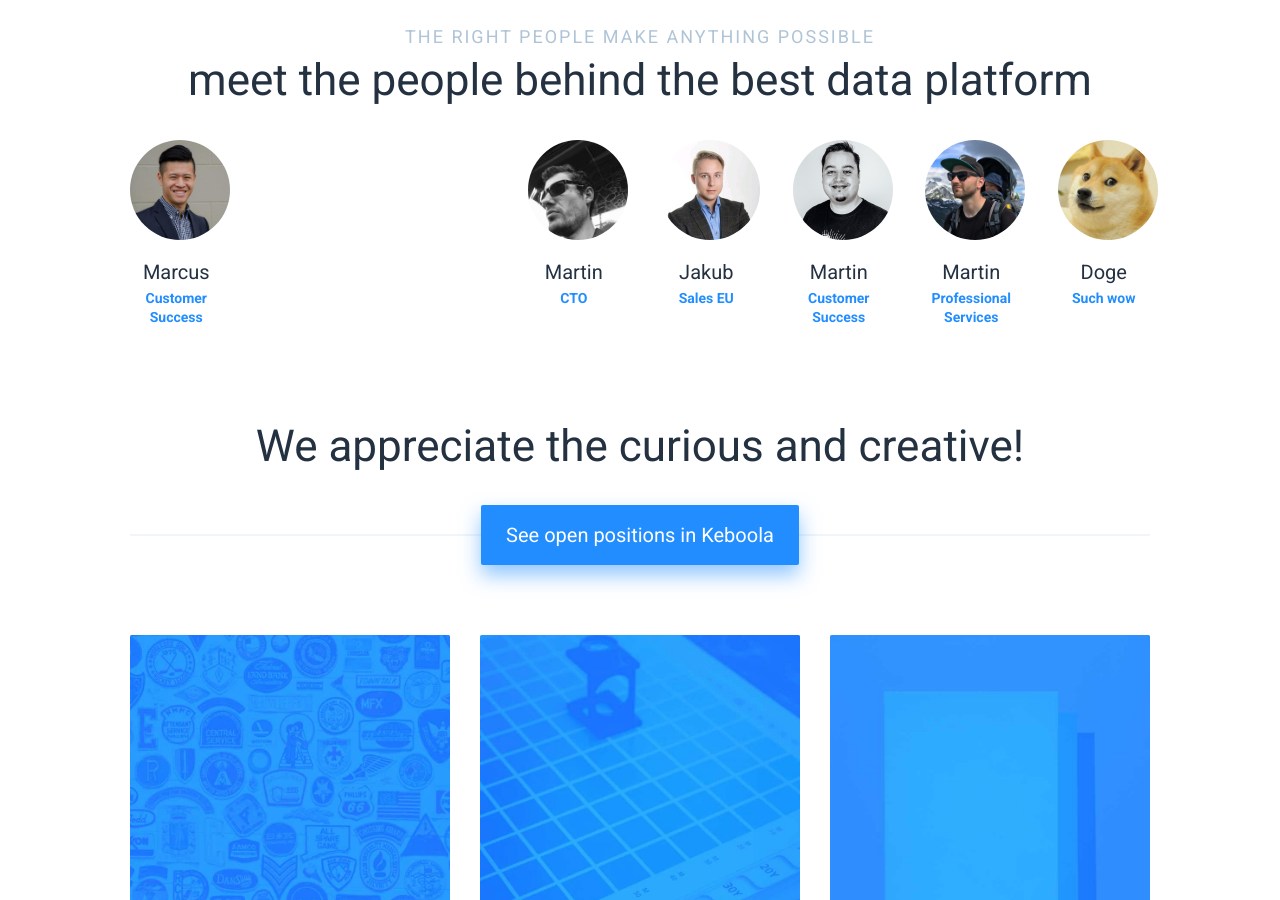
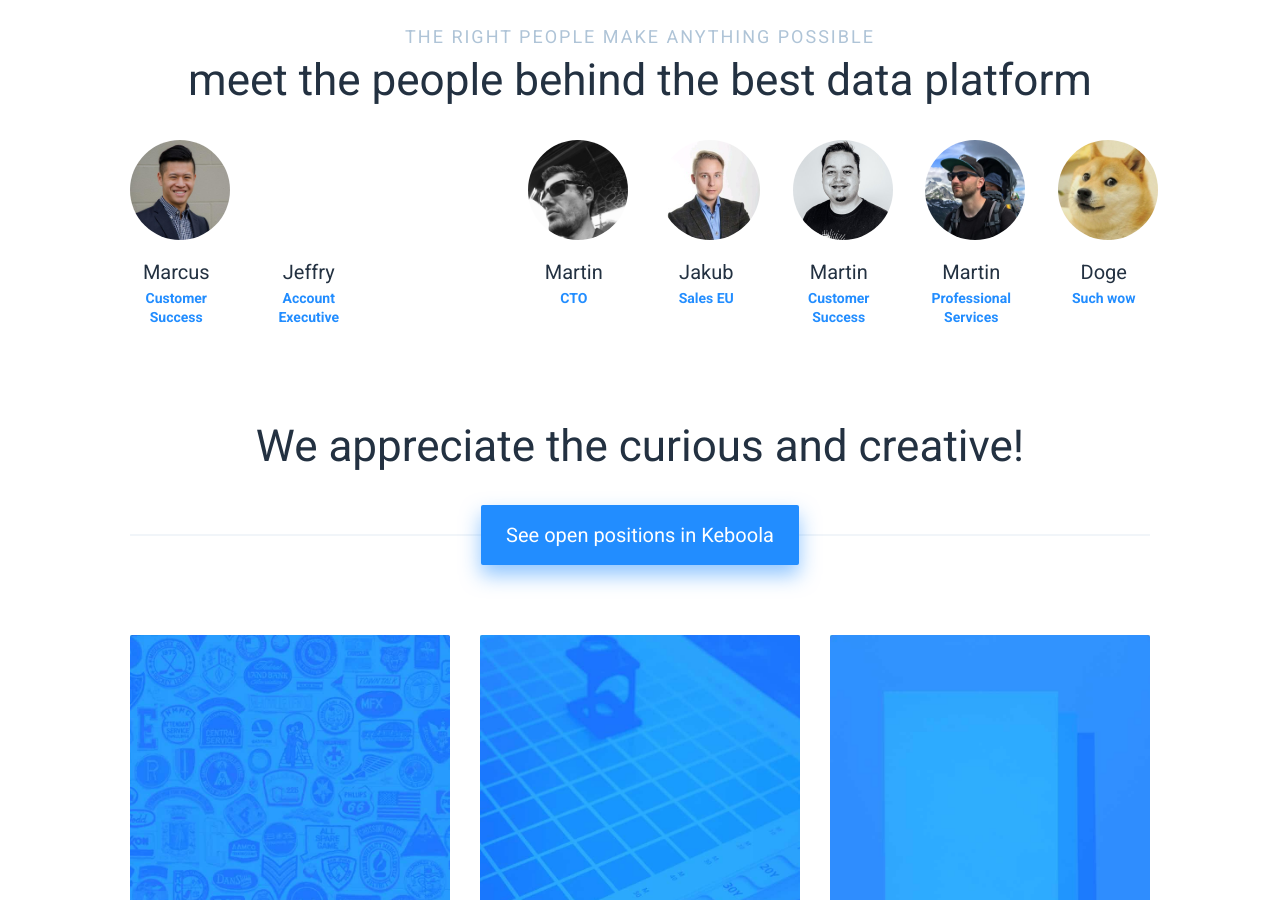
Before and after one commit to keboola/website, a Jekyll site: the page built from _about/about.md, in a window 1280 px wide and 900 px high, scrolled down 2256 px. Built offline with Jekyll 4.4.1, drawn with Linux system fonts in a browser that asks for light colours; nearby versions of some CDN libraries.

Commit message:
Update from Forestry.io - Updated about.md

```diff
--- a/_about/about.md
+++ b/_about/about.md
@@ -71,7 +71,8 @@ page_sections:
   - name: Marcus
     position: Customer Success
     photo: "/uploads/marcus.jpg"
-  - {}
+  - name: Jeffry
+    position: Account Executive
   - {}
   - name: Martin
     position: CTO
```
